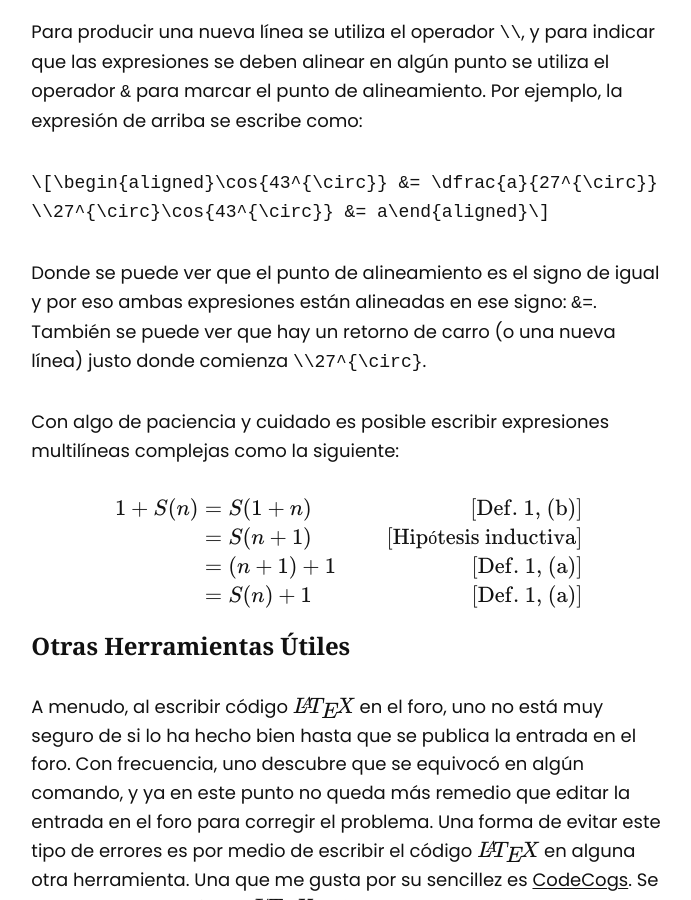
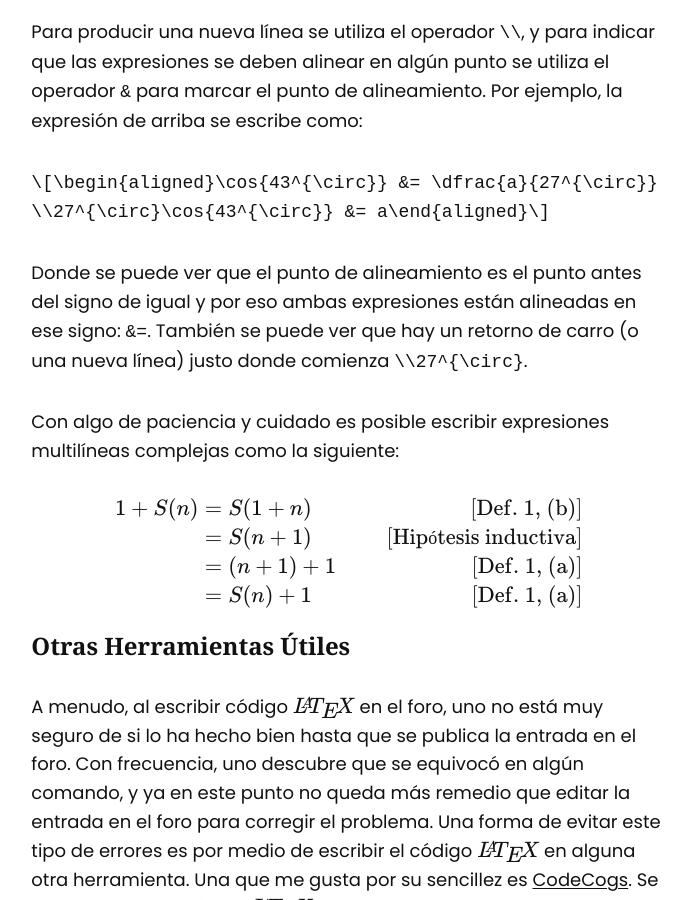
Before and after one commit to asoesem/asoesem.github.io, a Jekyll site: the page built from _posts/2023-12-06-latex-en-foro-de-consultas.md, in a window 1280 px wide and 900 px high, scrolled down 6816 px. Shown: the whole window, without its empty margins (458-1149 px from the left). Built offline with Jekyll 4.4.1, drawn with Linux system fonts in a browser that asks for light colours.

Commit message:
Mejoras menores a la entrada de como usar LaTeX en el foro de consultas

```diff
--- a/_posts/2023-12-06-latex-en-foro-de-consultas.md
+++ b/_posts/2023-12-06-latex-en-foro-de-consultas.md
@@ -144,7 +144,7 @@ Para producir una nueva línea se utiliza el operador `\\`, y para indicar que l
 
 `\[\begin{aligned}\cos{43^{\circ}} &= \dfrac{a}{27^{\circ}} \\27^{\circ}\cos{43^{\circ}} &= a\end{aligned}\]`
 
-Donde se puede ver que el punto de alineamiento es el signo de igual y por eso ambas expresiones están alineadas en ese signo: `&=`. También se puede ver que hay un retorno de carro (o una nueva línea) justo donde comienza `\\27^{\circ}`.
+Donde se puede ver que el punto de alineamiento es el punto antes del signo de igual y por eso ambas expresiones están alineadas en ese signo: `&=`. También se puede ver que hay un retorno de carro (o una nueva línea) justo donde comienza `\\27^{\circ}`.
 
 Con algo de paciencia y cuidado es posible escribir expresiones multilíneas complejas como la siguiente:
 
```
